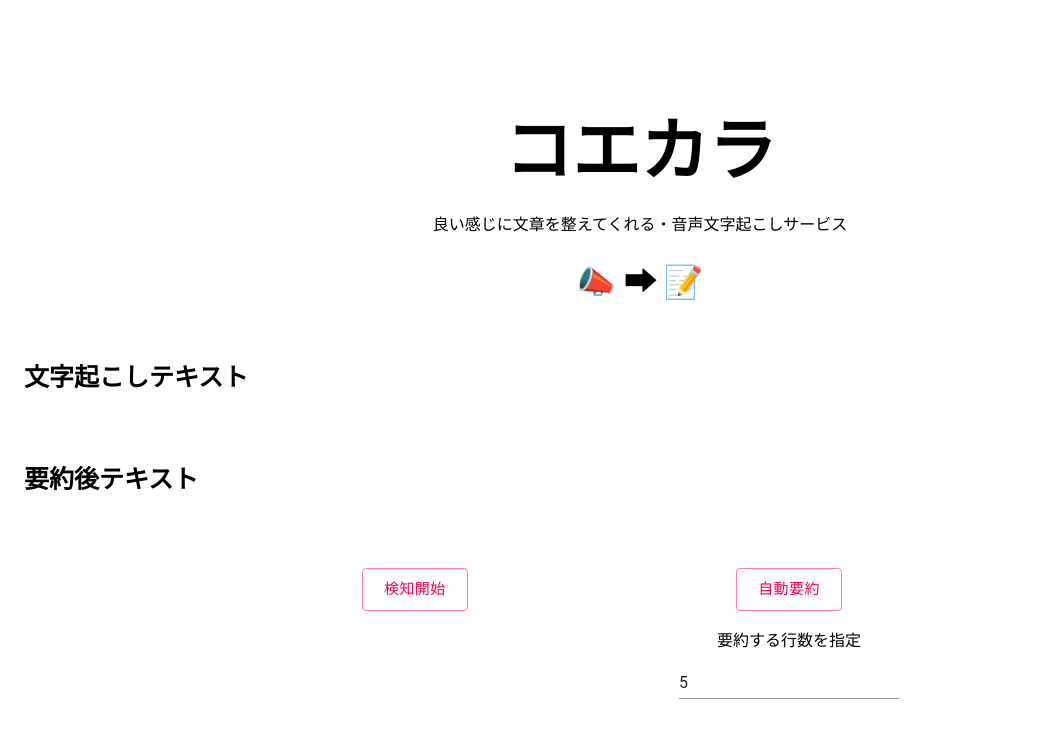
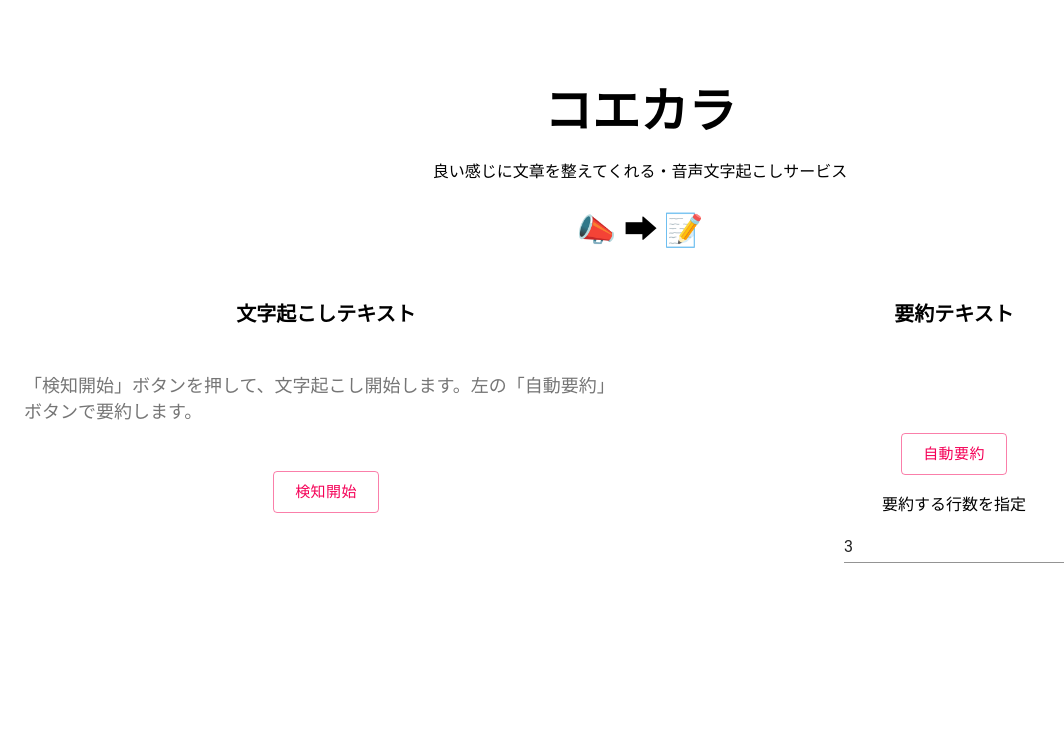
Before and after one commit to coecara/app, a React (Create React App) app: page / in a window 1280 px wide. Shown: the top 738 px of the page, without its empty margins (0-1064 px from the left). Built offline with nearby package versions, Linux system fonts and the light colour scheme.

Commit message:
Fix layout

```diff
--- a/src/App.tsx
+++ b/src/App.tsx
@@ -1,11 +1,33 @@
 import React, { useState, useEffect, useRef } from 'react';
 import Container from '@material-ui/core/Container';
+import Grid from '@material-ui/core/Grid';
 import Box from '@material-ui/core/Box';
-import Grid from '@material-ui/core/Grid';
 import TranscriptField from './components/TranscriptField';
 import TextField from '@material-ui/core/TextField';
 import Button from '@material-ui/core/Button';
 import axios from 'axios';
+import { makeStyles, createStyles, Theme } from '@material-ui/core/styles';
+
+const useStyles = makeStyles((theme: Theme) =>
+  createStyles({
+    root: {
+      flexGrow: 1,
+    },
+    paper: {
+      padding: theme.spacing(2),
+      textAlign: 'center',
+    },
+    trascriptTitle: {
+      fontSize: 20,
+      textAlign: 'center',
+    },
+    transcriptField: {
+      color: theme.palette.text.secondary,
+      minHeight: 50,
+      marginBottom: 30,
+    },
+  })
+);
 
 declare global {
   interface Window {
@@ -14,11 +36,15 @@ declare global {
 }
 
 function App() {
+  const classes = useStyles();
+
   const recognizerRef = useRef<SpeechRecognition>();
-  const [finalText, setFinalText] = useState(''); // 確定された文章
+  const [finalText, setFinalText] = useState(
+    '「検知開始」ボタンを押して、文字起こし開始します。左の「自動要約」ボタンで要約します。'
+  ); // 確定された文章
   const [transcript, setTranscript] = useState(''); // 認識中の文章
   const [detecting, setDetecting] = useState(false); // 音声認識ステータス
-  const [lineCount, setLinuCount] = useState('5');
+  const [lineCount, setLinuCount] = useState('3');
   const [summarizeText, setSummarizeText] = useState(''); // 要約された文章
 
   useEffect(() => {
@@ -58,12 +84,12 @@ function App() {
   }, []);
 
   return (
-    <div className="App" style={{ marginTop: 50 + 'px' }}>
+    <div className="App" style={{ marginTop: 5 + 'vh' }}>
       <Container>
         <Grid container justify="center">
           <header className="App-header">
             <Box textAlign="center">
-              <Box fontSize="h4.fontSize">
+              <Box fontSize="h5.fontSize">
                 <h1 style={{ marginBottom: 0 }}>コエカラ</h1>
               </Box>
               <p>良い感じに文章を整えてくれる・音声文字起こしサービス</p>
@@ -71,39 +97,33 @@ function App() {
             </Box>
           </header>
         </Grid>
-        <Grid container direction="column">
-          <Grid item>
-            <Box fontSize={25}>
-              <h4>文字起こしテキスト</h4>
+        <Grid container direction="row" spacing={3}>
+          <Grid item container xs={6} direction="column" alignItems="center">
+            <h4 className={classes.trascriptTitle}>文字起こしテキスト</h4>
+            <Box fontSize={18} className={classes.transcriptField}>
               <TranscriptField finalText={finalText} transcript={transcript} />
             </Box>
-          </Grid>
-          <Grid item>
-            <Box fontSize={25}>
-              <h4>要約後テキスト</h4>
-              {summarizeText && (
-                <TranscriptField finalText={summarizeText} transcript={''} />
-              )}
-            </Box>
-          </Grid>
-        </Grid>
-        <Box m={5}>
-          <Grid container justify="center" spacing={5}>
-            <Grid item xs={3}>
             <Button
               variant="outlined"
               disabled={detecting}
               color="secondary"
               size="large"
               onClick={() => {
+                setFinalText('');
                 recognizerRef.current?.start();
               }}
             >
               {detecting ? '検知中...' : '検知開始'}
             </Button>
           </Grid>
-            <Grid container item xs={3} justify="center">
-              <Grid container item justify="center">
+          <Grid item xs={6}>
+            <h4 className={classes.trascriptTitle}>要約テキスト</h4>
+            <Box fontSize={18} className={classes.transcriptField}>
+              {summarizeText && (
+                <TranscriptField finalText={summarizeText} transcript={''} />
+              )}
+            </Box>
+            <Grid item container direction="column" alignItems="center">
               <Button
                 variant="outlined"
                 color="secondary"
@@ -128,8 +148,6 @@ function App() {
               >
                 自動要約
               </Button>
-              </Grid>
-              <Grid container item justify="center">
               <p>要約する行数を指定</p>
               <form noValidate autoComplete="off">
                 <TextField
@@ -144,7 +162,6 @@ function App() {
             </Grid>
           </Grid>
         </Grid>
-        </Box>
       </Container>
     </div>
   );
--- a/src/components/TranscriptField.tsx
+++ b/src/components/TranscriptField.tsx
@@ -1,5 +1,3 @@
-import * as React from 'react';
-
 type Props = {
   finalText: string;
   transcript: string;
```
Lines whose indentation alone changed are shown as unchanged.
